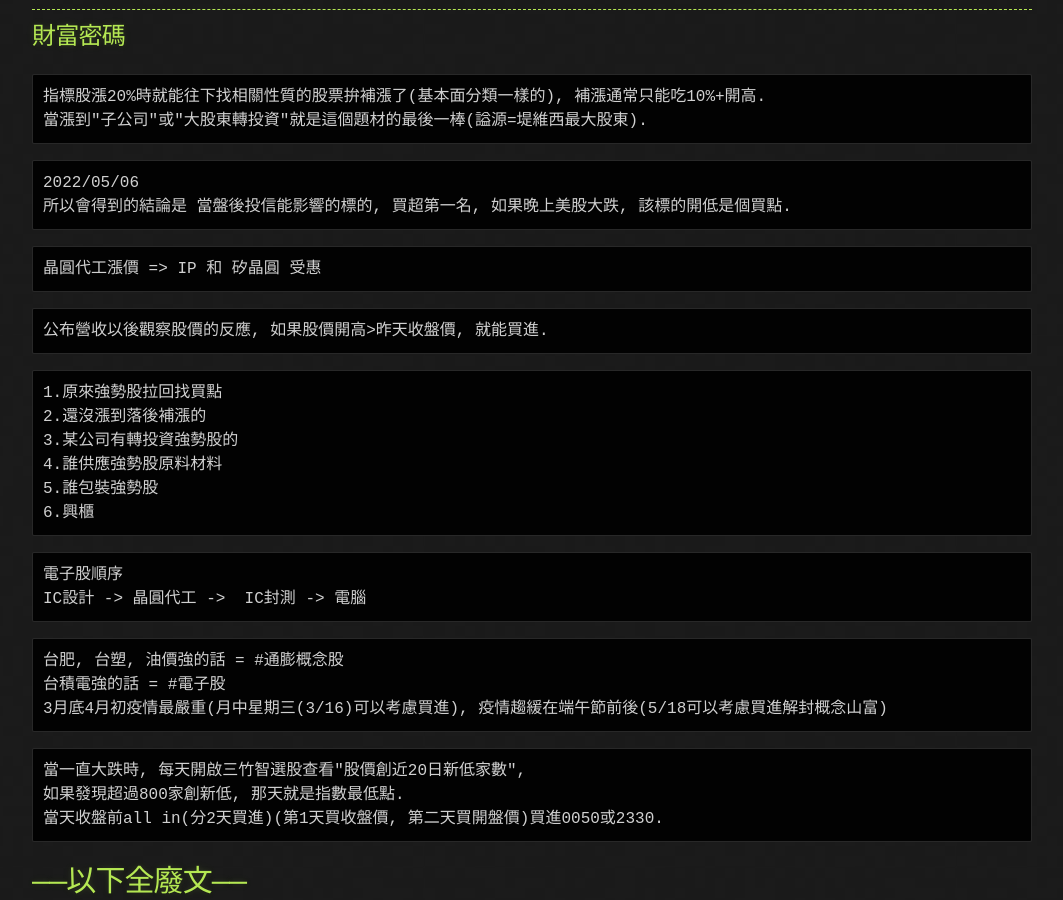
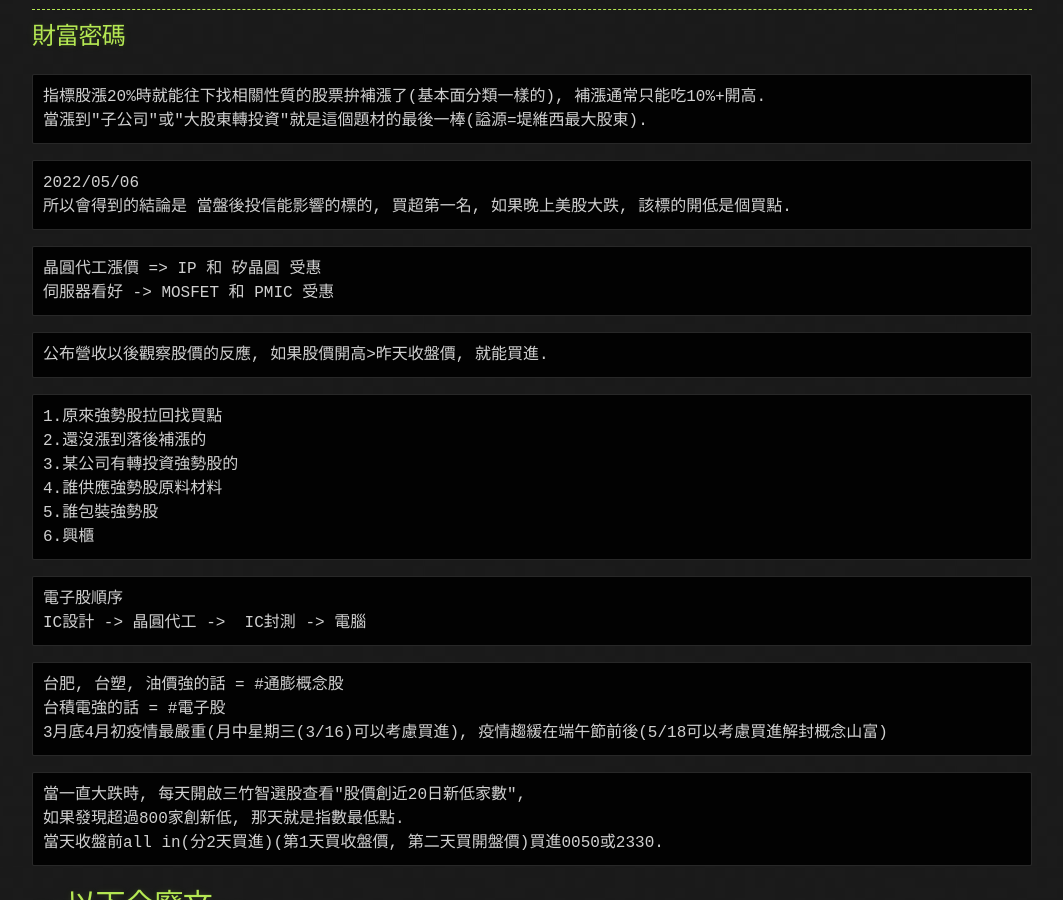
Before and after one commit to lepg5487/Stock_God, a Jekyll site: the page built from experience.md, in a window 1280 px wide and 900 px high, scrolled down 729 px. Shown: the whole window, without its empty margins (108-1171 px from the left). Built offline with Jekyll 4.4.1, drawn with Linux system fonts in a browser that asks for light colours; our own code applies the rules of GitHub Pages for plain Markdown files.

Commit message:
Update experience.md

````diff
--- a/experience.md
+++ b/experience.md
@@ -39,6 +39,7 @@ layout: testlayouts
 ```
 ```
 晶圓代工漲價 => IP 和 矽晶圓 受惠
+伺服器看好 -> MOSFET 和 PMIC 受惠
 ```
 ```
 公布營收以後觀察股價的反應, 如果股價開高>昨天收盤價, 就能買進.
````
